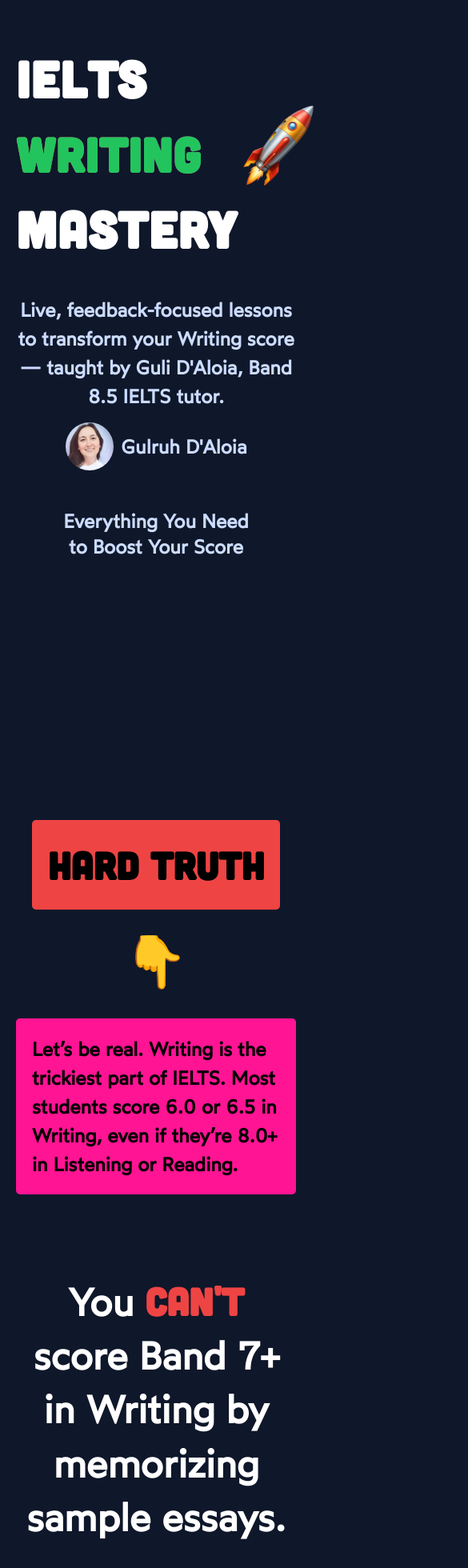
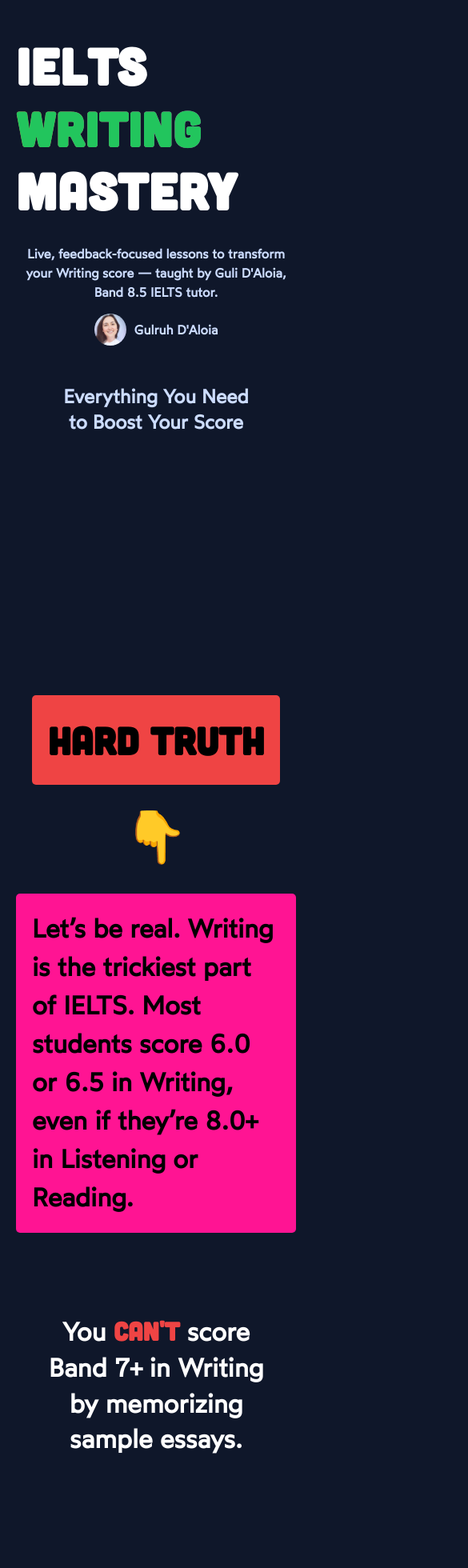
Before and after one commit to Mirjalol49/Writing-Mastery-Course-real-project, a React (Vite) app: page / in a window 390 px wide. Shown: the top 1960 px of the page at 80% size, 585 px wide, since content can reach past the window. Built offline with nearby package versions, Linux system fonts and the light colour scheme.

Commit message:
responsive done

```diff
--- a/src/Pages/Header/Header.css
+++ b/src/Pages/Header/Header.css
@@ -80,3 +80,28 @@
   font-family: 'wotfardregular';
 
 }
+
+@media screen and (max-width: 600px) {
+  .header-title {
+
+    line-height:1;
+
+  }
+
+  .header-rocket {
+    display: none;
+  }
+
+  .header-description {
+    font-size: 1rem;
+  }
+
+  .header-logo-text {
+    font-size: 1rem;
+  }
+
+  .header-logo {
+    width: 40px;
+    height: 40px;
+  }
+}
--- a/src/Pages/Main/Bonus/About.css
+++ b/src/Pages/Main/Bonus/About.css
@@ -34,3 +34,9 @@
     color: #fff;
     margin-top: 20px;
 }
+
+@media screen and (max-width: 600px) {
+    .about-svg {
+        display: none;
+    }
+}
--- a/src/Pages/Main/TimeTable/Time.css
+++ b/src/Pages/Main/TimeTable/Time.css
@@ -68,3 +68,13 @@
     height: auto;
     object-fit: cover;
 }
+
+@media screen and (max-width: 600px) {
+
+    .time-box {
+        flex-direction: column;
+    }
+
+
+
+}
--- a/src/Pages/Main/Why/Why.css
+++ b/src/Pages/Main/Why/Why.css
@@ -124,3 +124,16 @@
     opacity: 1;
     transform: translateX(-50%) translateY(-10px);
   }
+
+
+  @media screen and (max-width: 600px) {
+    .why-description {
+        font-size: 2rem;
+    }
+
+    .why-description-2 {
+        font-size: 2rem;
+    }
+
+
+  }
```
Also changed, not shown: src/Pages/Main/Bonus/About.jsx (+1 -1 lines).
